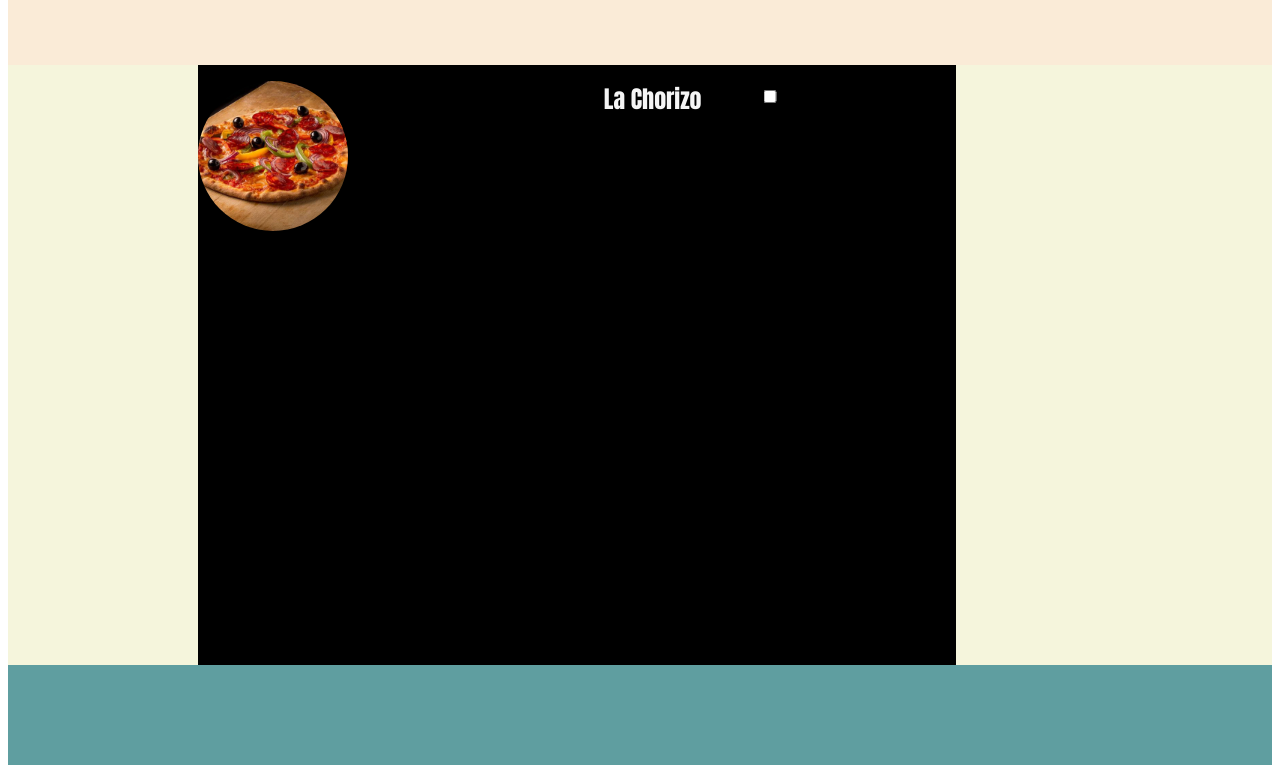
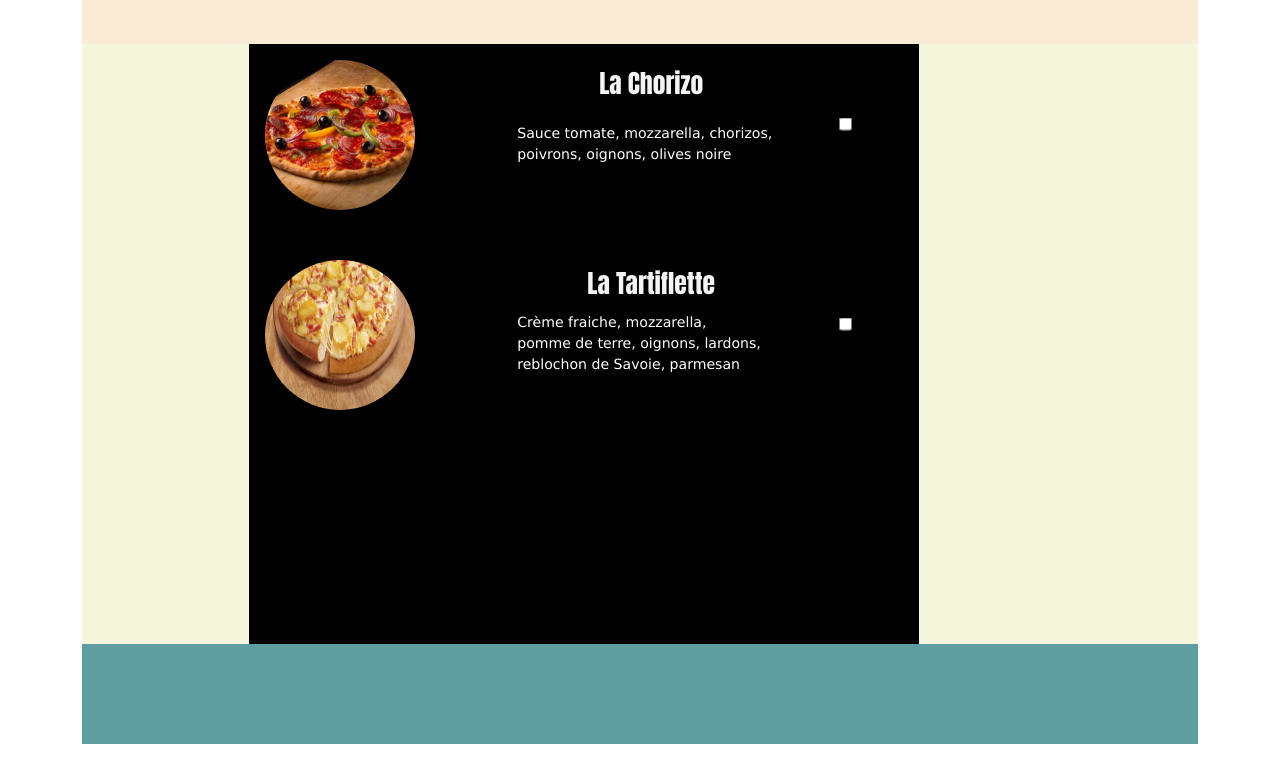
Before and after one commit to Anthony-Degand/JavaScript, a plain HTML site: page pizza_toto/index.html in a window 1280 px wide. Shown: the part 156-929 px from the top of the page. After the commit the page ends 900 px from the top, so only its background shows below. Drawn offline with nearby package versions, Linux system fonts and the light colour scheme.

Commit message:
27/07/22 11:50

```diff
--- a/pizza_toto/css/style.css
+++ b/pizza_toto/css/style.css
@@ -65,21 +65,72 @@ h1 {
     border-radius: 100%;
     position: absolute;
     display:inline;
+    margin:1rem;
 
 }
 
-#pizzaChorizolab {
-    font-size: 24px;
+#pizzaChorizoLab {
+    font-size: 2vw;
     color:whitesmoke;
     position: absolute;
     left:60%;
     transform: translateX(-50%);
+    top:10%;
 }
 
-#pizzaChorizoin {
+#pizzaChorizoCheck {
     position: absolute;
-    left:75%;
-    top:3%;
+    right:10%;
+    top:40%;
     transform: translateX(-50%);
+    transform: translateY(-50%);
 
 }
+
+#pizzaInfosC {
+    color:white;
+    font-family:Verdana, Geneva, Tahoma, sans-serif;
+    position:absolute;
+    left:40%;
+    top:50%;
+    transform: translateY(-50%);
+    font-size: 1.1vw;
+}
+/* *******************************pizza tartiflette******************************* */
+#img02 {
+    width:150px;
+    height:150px;
+    border-radius: 100%;
+    position: absolute;
+    display:inline;
+    margin:1rem;
+
+}
+
+#pizzaTartiLab {
+    font-size: 2vw;
+    color:whitesmoke;
+    position: absolute;
+    left:60%;
+    transform: translateX(-50%);
+    top:10%;
+}
+
+#pizzaTartiCheck {
+    position: absolute;
+    right:10%;
+    top:40%;
+    transform: translateX(-50%);
+    transform: translateY(-50%);
+
+}
+
+#pizzaInfosT {
+    color:white;
+    font-family:Verdana, Geneva, Tahoma, sans-serif;
+    position:absolute;
+    left:40%;
+    top:50%;
+    transform: translateY(-50%);
+    font-size: 1.1vw;
+}
--- a/pizza_toto/index.html
+++ b/pizza_toto/index.html
@@ -7,6 +7,9 @@
     <meta name="viewport" content="width=device-width, initial-scale=1.0">
     <title>Document</title>
     <link rel="stylesheet" href="/pizza_toto/css/style.css" />
+    <!-------------------------------------------bootstrap------------------------------------------>
+    <link href="https://cdn.jsdelivr.net/npm/bootstrap@5.2.0/dist/css/bootstrap.min.css" rel="stylesheet" integrity="sha384-gH2yIJqKdNHPEq0n4Mqa/HGKIhSkIHeL5AyhkYV8i59U5AR6csBvApHHNl/vI1Bx" crossorigin="anonymous">
+<script src="https://cdn.jsdelivr.net/npm/bootstrap@5.2.0/dist/js/bootstrap.bundle.min.js" integrity="sha384-A3rJD856KowSb7dwlZdYEkO39Gagi7vIsF0jrRAoQmDKKtQBHUuLZ9AsSv4jD4Xa" crossorigin="anonymous"></script>
 </head>
 
 <body>
@@ -24,11 +27,19 @@
         <div class="body">
             <div class="l1">
                 <img id="img01" src="/pizza_toto/css/img/pizza-la-chorizo.jpg">
-                <label id="pizzaChorizolab" for="pizzaChorizo">La Chorizo</label>
-                <input type="checkbox" name="pizzaChorizo" id="pizzaChorizoin">
-                <p id="pizza01"></p>
+                <label id="pizzaChorizoLab" for="pizzaChorizo">La Chorizo</label>
+                <input type="checkbox" name="pizzaChorizo" id="pizzaChorizoCheck">
+                <p id="pizzaInfosC">Sauce tomate, mozzarella, chorizos,<br> poivrons, oignons, olives noire</p>
             </div>
-            <div class="l2"></div>
+            <div class="l2">
+
+                <img id="img02" src="/pizza_toto/css/img/PIZZA_TARTIFLETTE.jpg">
+                <label id="pizzaTartiLab" for="pizzaTarti">La Tartiflette</label>
+                <input type="checkbox" name="pizzaTarti" id="pizzaTartiCheck">
+                <p id="pizzaInfosT">Crème fraiche, mozzarella,<br> pomme de terre, oignons, lardons,<br> reblochon de Savoie, parmesan</p>
+
+            </div>
+
             <div class="l3"></div>
         </div>
 
```
